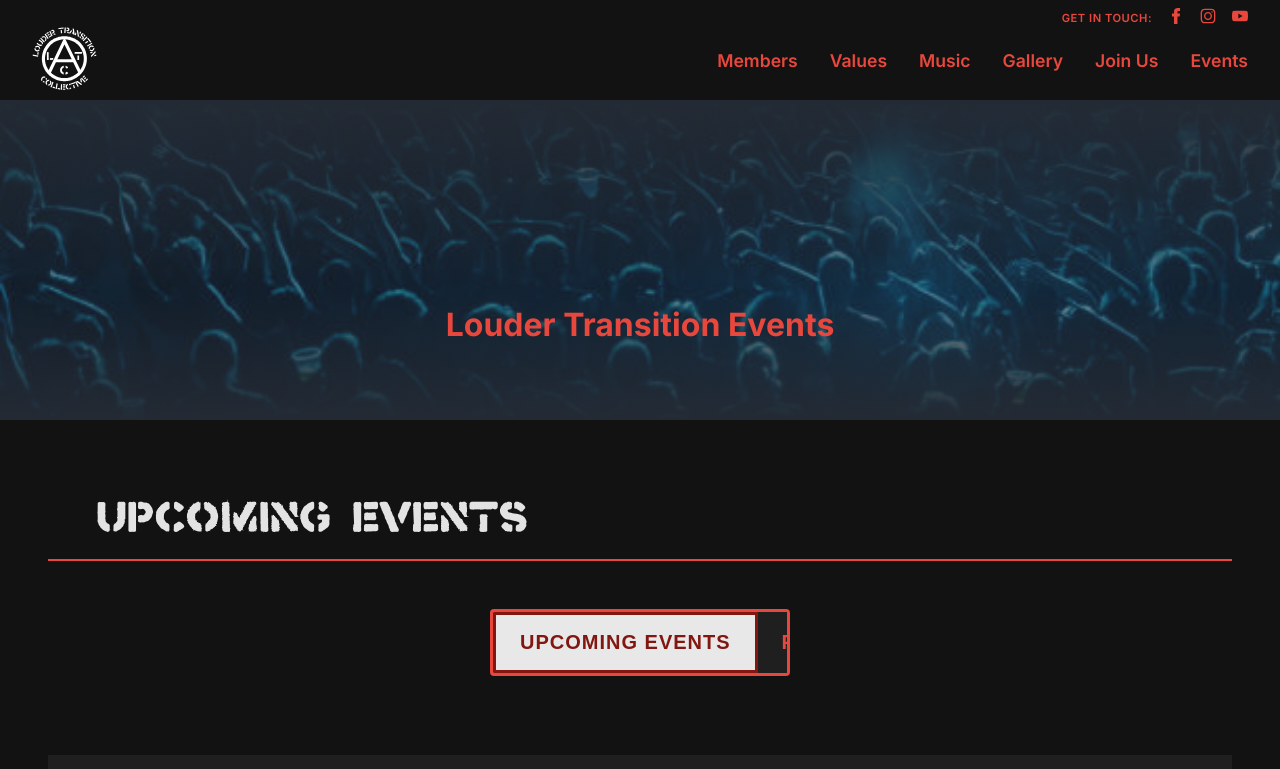
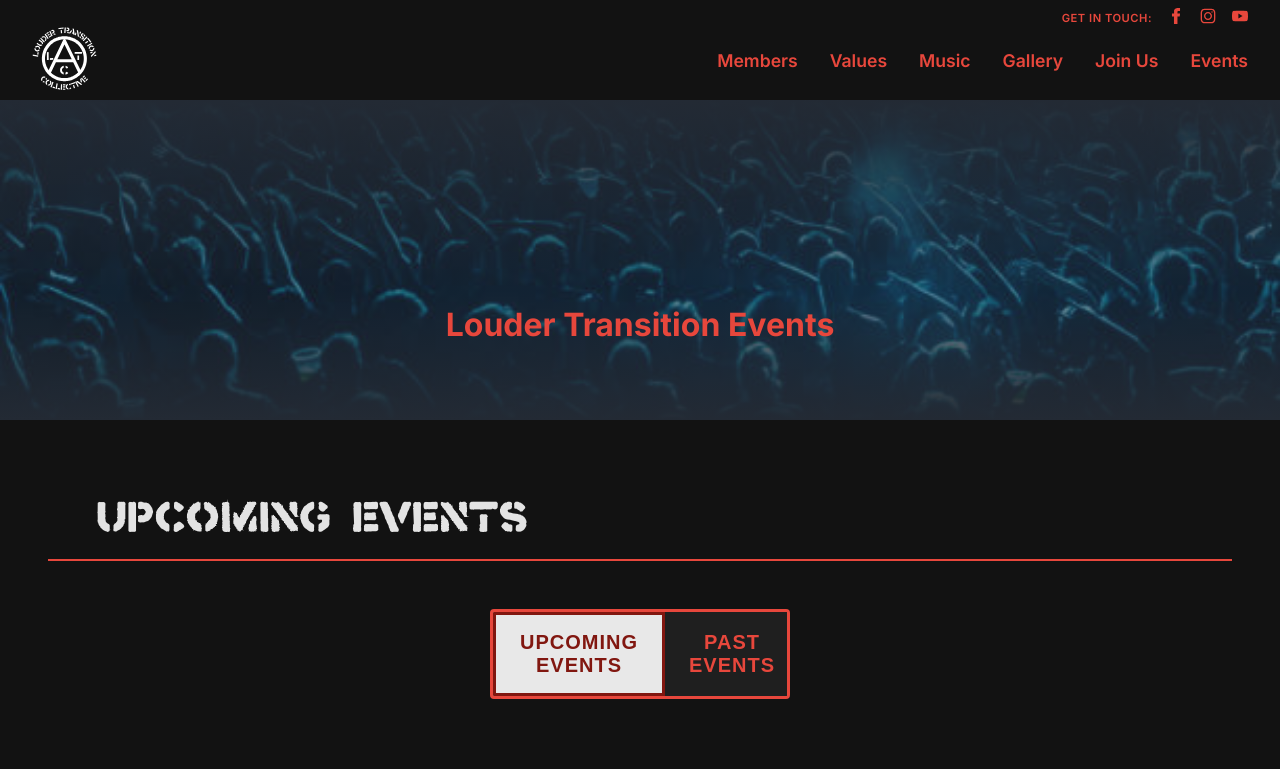
Before and after one commit to aljmiller87/yaga-punk-collective, a Next.js app: page /events in a window 1280 px wide. Shown: the top 769 px of the page. Built offline with nearby package versions, Linux system fonts and the light colour scheme; a web font is replaced by a local one.

Commit message:
toggle ui bug

```diff
--- a/src/components/Toggle/styles.module.scss
+++ b/src/components/Toggle/styles.module.scss
@@ -23,8 +23,8 @@
   transition: all 0.2s linear;
   border: none;
   cursor: pointer;
-  min-width: fit-content;
-  white-space: nowrap;
+  hyphens: auto;
+  text-align: center;
 
   &:hover {
     color: var(--redPrimary);
```
